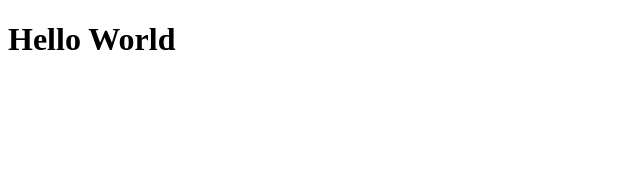
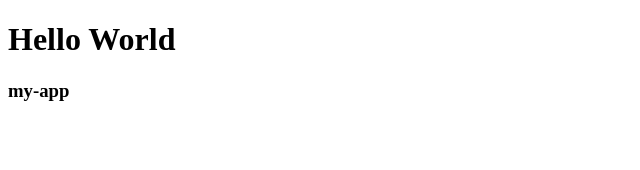
Before and after one commit to DINITH-MV/Blank-repo-4, an Angular app in the folder my-app/: page / in a window 1280 px wide. Shown: the top 170 px of the page, without its empty margins (0-640 px from the left). Built offline with nearby package versions, Linux system fonts and the light colour scheme.

Commit message:
Update app.component.html

```diff
--- a/my-app/src/app/app.component.html
+++ b/my-app/src/app/app.component.html
@@ -1 +1,2 @@
 <h1>Hello World</h1>
+<h3>{{title}}</h3>
```
